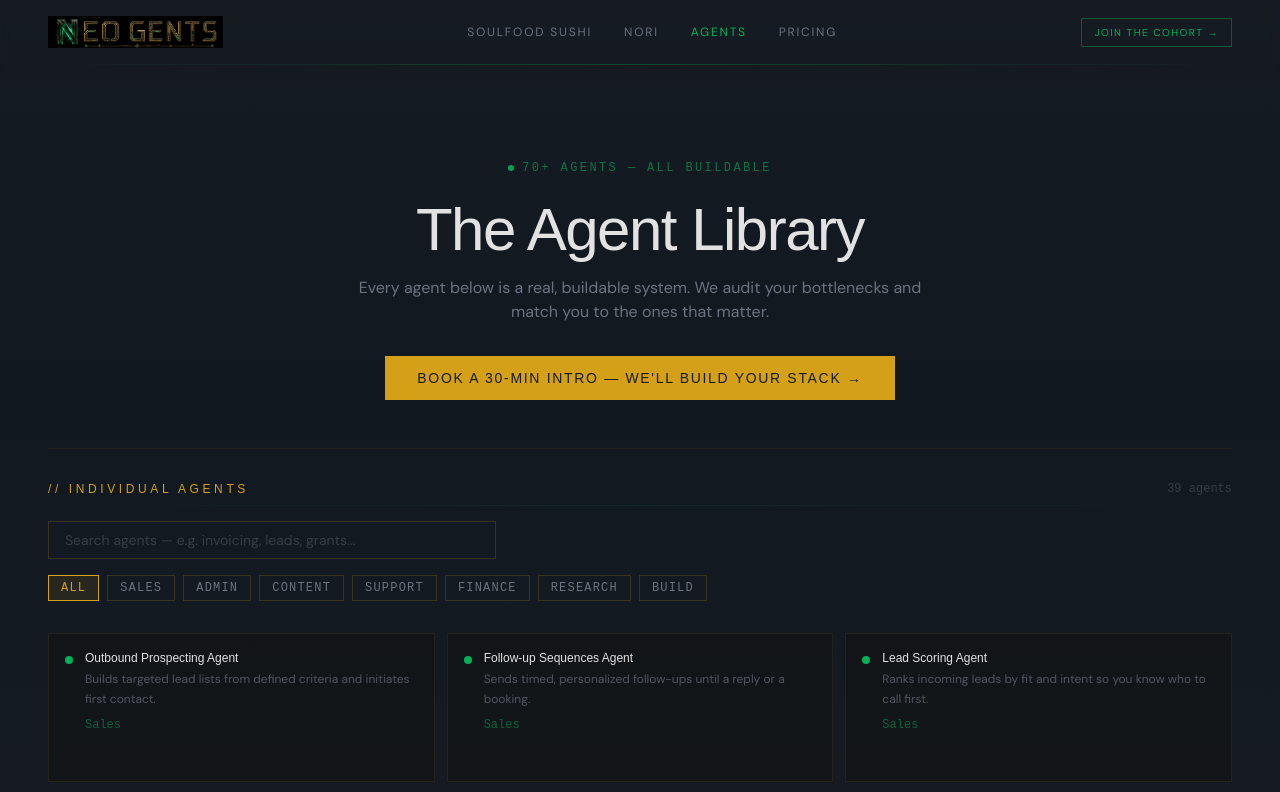
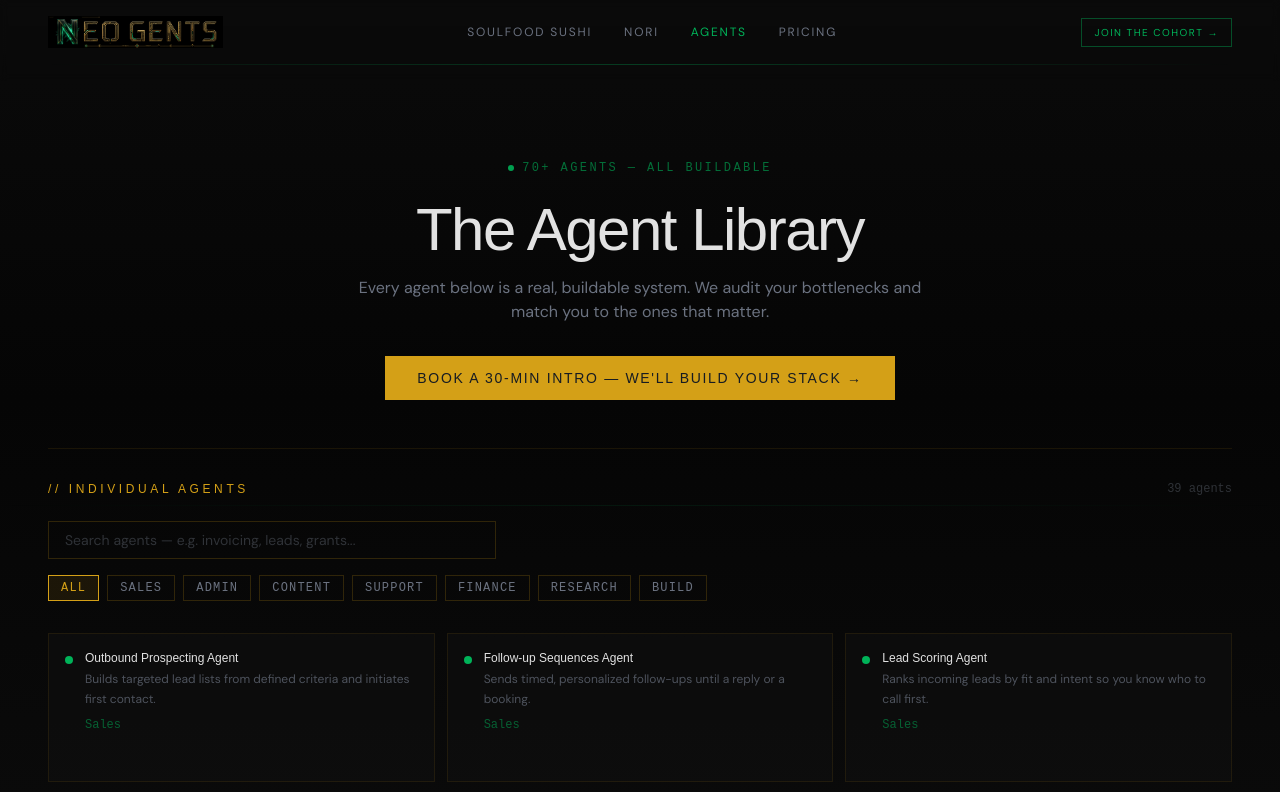
Before and after one commit to neogents-ai/neo-gents-website, a React (Vite) app: page /agents in a window 1280 px wide. Shown: the top 792 px of the page. Built offline with nearby package versions, Linux system fonts and the light colour scheme.

Commit message:
fix: remove blue-grey fog tint site-wide
- Replace blue-grey orb/particles in CaveBackground with gold/green tones

- Change top/bottom fog gradients from #161b22 to #0a0a0a

- Neutralize Agents, Pricing, and Persona page backgrounds to #0a0a0a

```diff
--- a/src/components/CaveBackground.tsx
+++ b/src/components/CaveBackground.tsx
@@ -10,14 +10,13 @@ const PARTICLES = Array.from({ length: 26 }, (_, i) => ({
   color:
     i % 3 === 0 ? 'rgba(0,179,89,0.65)'
     : i % 3 === 1 ? 'rgba(212,160,23,0.48)'
-    : 'rgba(30,41,59,0.55)',
+    : 'rgba(212,160,23,0.25)',
 }))
 
 const ORBS = [
-  { x: '10%', y: '72%', color: 'rgba(0,179,89,0.18)',   size: 420 },
-  { x: '34%', y: '58%', color: 'rgba(212,160,23,0.14)', size: 360 },
-  { x: '63%', y: '48%', color: 'rgba(30,41,59,0.25)',   size: 340 },
-  { x: '86%', y: '38%', color: 'rgba(0,179,89,0.12)',   size: 300 },
+  { x: '10%', y: '72%', color: 'rgba(0,179,89,0.12)',   size: 420 },
+  { x: '34%', y: '58%', color: 'rgba(212,160,23,0.10)', size: 360 },
+  { x: '86%', y: '38%', color: 'rgba(0,179,89,0.08)',   size: 300 },
 ]
 
 export default function CaveBackground() {
@@ -122,13 +121,13 @@ export default function CaveBackground() {
       {/* Top fog */}
       <div
         className="absolute top-0 left-0 right-0"
-        style={{ height: '14%', background: 'linear-gradient(to bottom, #161b22, transparent)' }}
+        style={{ height: '14%', background: 'linear-gradient(to bottom, #0a0a0a, transparent)' }}
       />
 
       {/* Bottom fog */}
       <div
         className="absolute bottom-0 left-0 right-0"
-        style={{ height: '12%', background: 'linear-gradient(to top, #161b22, transparent)' }}
+        style={{ height: '12%', background: 'linear-gradient(to top, #0a0a0a, transparent)' }}
       />
 
       <div className="scanline-green" />
--- a/src/pages/AgentsPage.tsx
+++ b/src/pages/AgentsPage.tsx
@@ -25,7 +25,7 @@ export default function AgentsPage() {
       </div>
       <div
         className="fixed inset-0 pointer-events-none"
-        style={{ background: 'linear-gradient(180deg, #161b22 0%, #111820 50%, #161b22 100%)' }}
+        style={{ background: 'linear-gradient(180deg, #0a0a0a 0%, #050505 50%, #0a0a0a 100%)' }}
       />
 
       <div className="relative z-10 max-w-7xl mx-auto px-6 md:px-12 pb-24">
--- a/src/pages/PersonaPage.tsx
+++ b/src/pages/PersonaPage.tsx
@@ -36,7 +36,7 @@ export default function PersonaPage({ persona }: Props) {
       <div
         className="fixed inset-0 pointer-events-none"
         style={{
-          background: `radial-gradient(ellipse 50% 40% at 50% 0%, ${persona.glowColor} 0%, transparent 70%), linear-gradient(180deg, #161b22 0%, #111820 50%, #161b22 100%)`,
+          background: `radial-gradient(ellipse 50% 40% at 50% 0%, ${persona.glowColor} 0%, transparent 70%), linear-gradient(180deg, #0a0a0a 0%, #050505 50%, #0a0a0a 100%)`,
         }}
       />
 
--- a/src/pages/PricingPage.tsx
+++ b/src/pages/PricingPage.tsx
@@ -84,7 +84,7 @@ export default function PricingPage() {
       <div
         className="fixed inset-0 pointer-events-none"
         style={{
-          background: 'radial-gradient(ellipse 60% 40% at 50% 0%, rgba(22,27,34,0.35) 0%, transparent 70%), #161b22',
+          background: 'radial-gradient(ellipse 60% 40% at 50% 0%, rgba(10,10,10,0.8) 0%, transparent 70%), #0a0a0a',
         }}
       />
 
```
